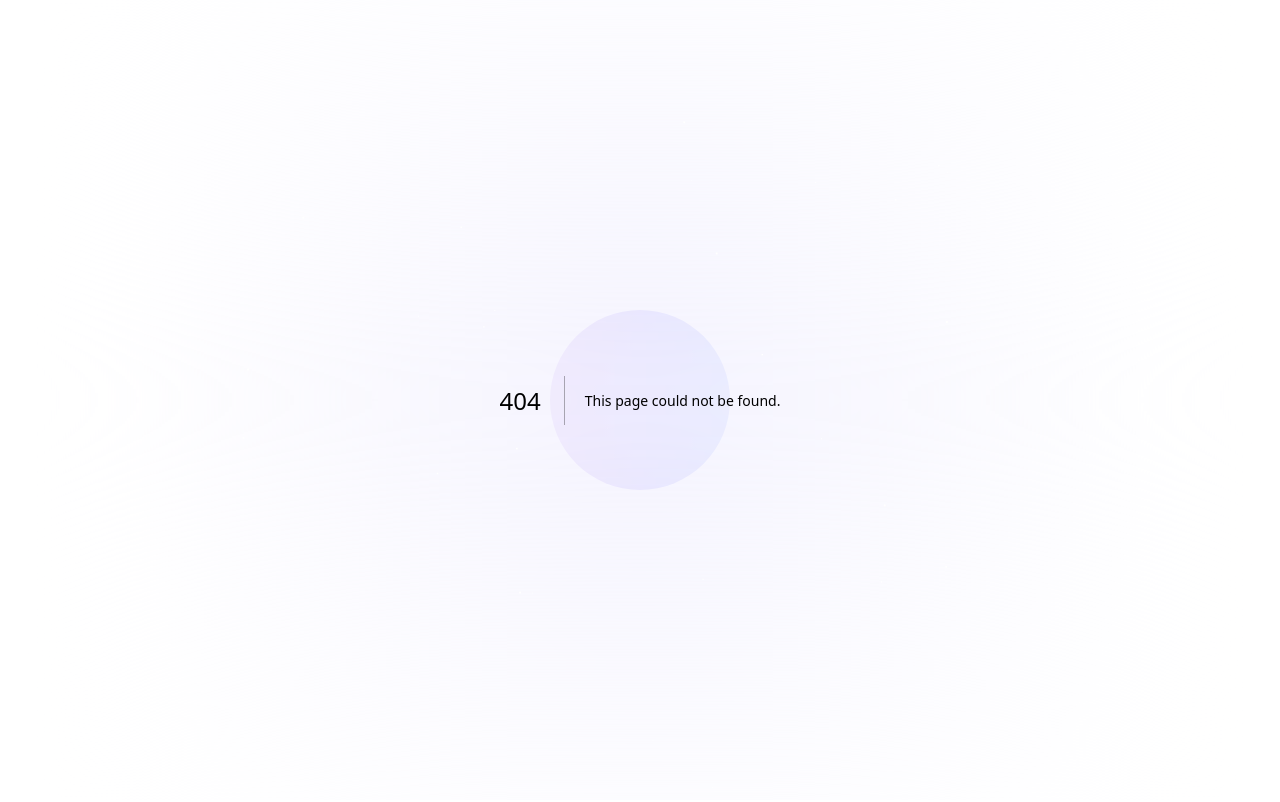
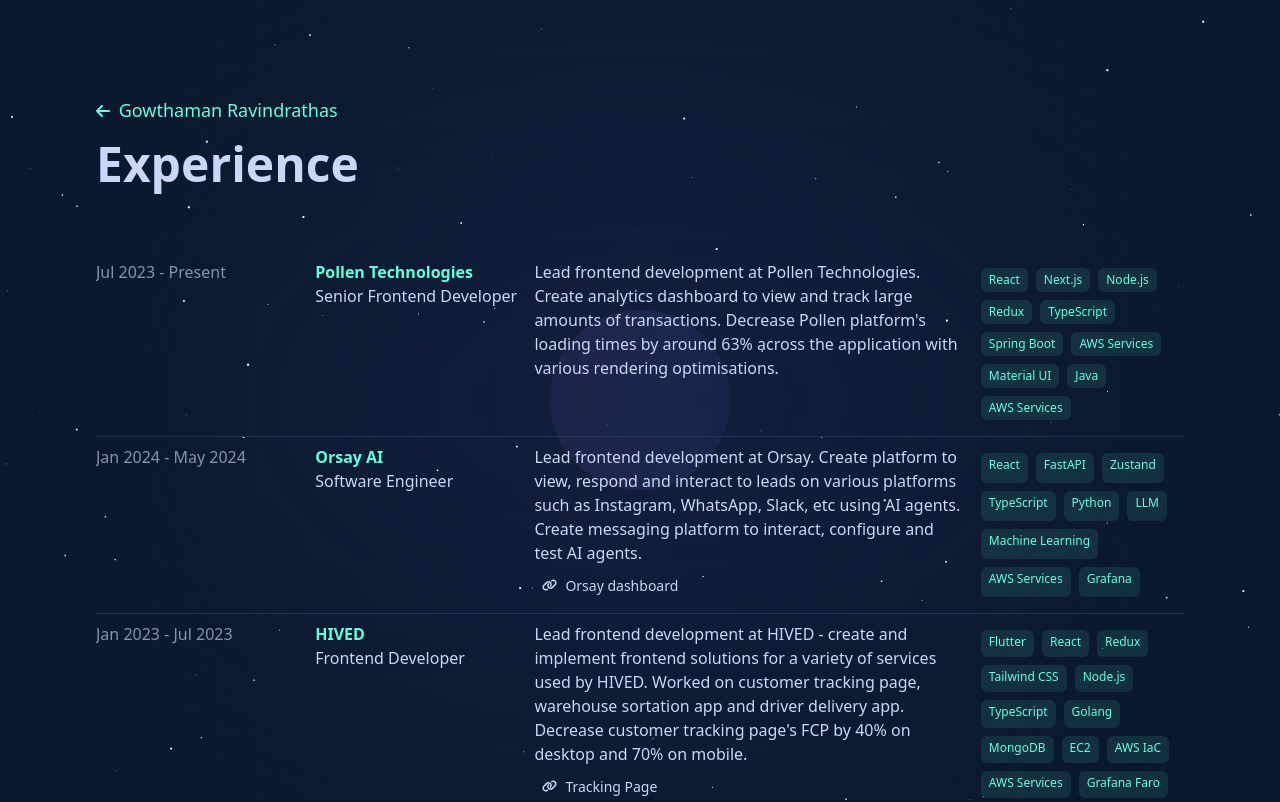
Before and after one commit to gowth6m/portfolio-v2, a Next.js app: page /experience in a window 1280 px wide. Before the commit this address had no page. Shown: the top 802 px of the page. Built offline with nearby package versions, Linux system fonts and the light colour scheme; a web font is replaced by a local one.

Commit message:
Add tictactoe online

```diff
--- /dev/null
+++ b/src/app/experience/page.tsx
@@ -0,0 +1,156 @@
+"use client";
+
+import { faArrowLeft, faLink } from "@fortawesome/free-solid-svg-icons";
+import { FontAwesomeIcon } from "@fortawesome/react-fontawesome";
+import { motion } from "framer-motion";
+import Link from "next/link";
+import {
+    ExperienceModel,
+    experience,
+} from "@/components/experience/experience.data";
+
+const ExperiencePage: React.FC = () => {
+    return (
+        <motion.div
+            className="container mx-auto max-w-screen-xl px-6 py-12 font-sans md:px-12 md:py-24 lg:px-24"
+            variants={containerVariants}
+            initial="hidden"
+            animate="visible"
+        >
+            <Link
+                className="text-lg text-[var(--green-bright)] group"
+                href={"/"}
+            >
+                <FontAwesomeIcon
+                    icon={faArrowLeft}
+                    className="inline h-[16px] hover:text-[var(--green-bright)] duration-150 pr-1 group-hover:translate-x-[-4px]"
+                ></FontAwesomeIcon>{" "}
+                Gowthaman Ravindrathas
+            </Link>
+            <h1 className="text-3xl font-bold text-[var(--lightest-slate)] md:text-5xl mb-16 mt-4">
+                Experience{" "}
+            </h1>
+            <div className="flex flex-col">
+                {/* Projects Table */}
+                {experience.map(
+                    (experience: ExperienceModel, index: number) => (
+                        <ExperienceItem
+                            key={index}
+                            experience={experience}
+                            index={index}
+                        />
+                    )
+                )}
+            </div>
+        </motion.div>
+    );
+};
+
+export default ExperiencePage;
+
+interface ExperienceItemProps {
+    experience: ExperienceModel;
+    index: number;
+}
+
+const ExperienceItem: React.FC<ExperienceItemProps> = ({
+    experience,
+    index,
+}) => {
+    return (
+        <motion.div
+            variants={itemVariants}
+            custom={index}
+            className="overflow-hidden"
+        >
+            <div className="grid grid-cols-5 my-2 gap-x-2 overflow-x-hidden overflow-hidden">
+                {/* Year */}
+                <div className="md:col-span-1 hidden md:flex">
+                    {experience.dates}
+                </div>
+
+                {/* Role Name */}
+                <div className="text-[var(--lightest-slate)] mr-4 md:mx-0">
+                    <Link
+                        href={experience.link}
+                        className="cursor-pointer font-bold text-[var(--green-bright)] hover:underline underline-offset-4 duration-150"
+                    >
+                        {experience.company}
+                    </Link>
+                    <br />
+                    {experience.role}
+                </div>
+
+                <div className="text-[var(--lightest-slate)] mr-4 md:mx-0 col-span-2">
+                    {experience.description}
+
+                    {/* Projects */}
+                    {experience.projects && (
+                        <div className="flex flex-col gap-y-2 my-2">
+                            {experience.projects.map((project) => (
+                                <div key={project.title} className="group">
+                                    <a
+                                        className="text-[var(--lightest-slate)] text-sm group-hover:text-[var(--green-bright)] duration-150"
+                                        href={project.link}
+                                        target="_blank"
+                                    >
+                                        <FontAwesomeIcon
+                                            icon={faLink}
+                                            className="inline h-[12px] px-2 group-hover:text-[var(--green-bright)] duration-150"
+                                            size="xs"
+                                        />
+                                        {project.title}
+                                    </a>
+                                </div>
+                            ))}
+                        </div>
+                    )}
+                </div>
+
+                {/* Tech Stack */}
+                <div className="flex-wrap gap-2 p-2 hidden md:flex">
+                    {experience.technologies.map(
+                        (tech: string, index: number) => (
+                            <span
+                                key={index}
+                                className="text-[var(--green-bright)] text-xs bg-[var(--green-tint)] px-2 py-1 rounded-md"
+                            >
+                                {tech}
+                            </span>
+                        )
+                    )}
+                </div>
+            </div>
+            <div className="w-full border-b-[0.5px] border-[var(--lightest-navy)]"></div>
+        </motion.div>
+    );
+};
+
+const containerVariants = {
+    hidden: { opacity: 0, x: 100 },
+    visible: {
+        opacity: 1,
+        x: 0,
+        transition: {
+            type: "spring",
+            stiffness: 100,
+            damping: 10,
+            duration: 2,
+            delay: 0.1,
+        },
+    },
+};
+
+const itemVariants = {
+    hidden: { opacity: 0, x: 100 },
+    visible: (custom: any) => ({
+        opacity: 1,
+        x: 0,
+        transition: {
+            delay: custom * 0.08,
+            type: "spring",
+            stiffness: 100,
+            damping: 20,
+        },
+    }),
+};
--- a/src/components/experience/experience.data.tsx
+++ b/src/components/experience/experience.data.tsx
@@ -1,4 +1,5 @@
 type ExperienceModel = {
+    display: boolean;
     role: string;
     company: string;
     link: string;
@@ -14,6 +15,7 @@
 
 const experience: ExperienceModel[] = [
     {
+        display: true,
         role: "Senior Frontend Developer",
         company: "Pollen Technologies",
         link: "https://www.pollentechnologies.com/",
@@ -36,6 +38,7 @@
         projects: [],
     },
     {
+        display: true,
         role: "Software Engineer",
         company: "Orsay AI",
         link: "https://orsay.ai",
@@ -62,6 +65,7 @@
         ],
     },
     {
+        display: true,
         role: "Frontend Developer",
         company: "HIVED",
         link: "https://hived.space",
@@ -96,6 +100,7 @@
         ],
     },
     {
+        display: true,
         role: "Software Engineer",
         company: "University of Exeter",
         link: "https://www.exeter.ac.uk/",
@@ -128,6 +133,7 @@
         ],
     },
     {
+        display: false,
         role: "Full Stack Developer",
         company: "Swmstudios",
         link: "https://swmstudios.com/",
@@ -151,6 +157,7 @@
         ],
     },
     {
+        display: false,
         role: "Frontend Developer",
         company: "Nocxa",
         link: "https://nocxa.com/",
--- a/src/components/experience/experience.tsx
+++ b/src/components/experience/experience.tsx
@@ -5,6 +5,7 @@
 import { faArrowRight, faLink } from "@fortawesome/free-solid-svg-icons";
 import { motion } from "framer-motion";
 import { ExperienceModel, experience } from "./experience.data";
+import Link from "next/link";
 
 export default function Experience() {
     return (
@@ -29,7 +30,9 @@
                 initial="hidden"
                 animate="visible"
             >
-        {experience.map((experience: ExperienceModel, index: number) => (
+                {experience
+                    .filter((e) => e.display)
+                    .map((experience: ExperienceModel, index: number) => (
                         <motion.div
                             key={index}
                             className="flex flex-col md:flex-row gap-x-4 justify-start align-top item-hover"
@@ -55,12 +58,17 @@
                                     </a>
                                 </h2>
 
-              <p className="text-sm mb-0">{experience.description}</p>
+                                <p className="text-sm mb-0">
+                                    {experience.description}
+                                </p>
 
                                 {experience.projects && (
                                     <div className="flex flex-col gap-y-2 mb-2">
                                         {experience.projects.map((project) => (
-                    <div key={project.title} className="group">
+                                            <div
+                                                key={project.title}
+                                                className="group"
+                                            >
                                                 <a
                                                     className="text-[var(--lightest-slate)] text-sm group-hover:text-[var(--green-bright)] duration-150"
                                                     href={project.link}
@@ -79,20 +87,32 @@
                                 )}
 
                                 <div className="flex flex-wrap gap-2">
-                {experience.technologies.map((technology) => (
+                                    {experience.technologies.map(
+                                        (technology) => (
                                             <span
                                                 key={technology}
                                                 className="text-[var(--green-bright)] text-xs bg-[var(--green-tint)] px-2 py-1 rounded-md"
                                             >
                                                 {technology}
                                             </span>
-                ))}
+                                        )
+                                    )}
                                 </div>
                             </div>
                         </motion.div>
                     ))}
             </motion.div>
 
+            <Link
+                className="mt-12 group cursor-pointer text-bold text-[var(--lightest-slate)] hover:underline underline-offset-4 duration-150 text-right"
+                href={"experience"}
+            >
+                View Full Résumé{" "}
+                <FontAwesomeIcon
+                    icon={faArrowRight}
+                    className="inline h-[16px] hover:text-[var(--green-bright)] px-1 duration-150 group-hover:translate-x-2"
+                />
+            </Link>
             {/* <a
         className="mt-12 group cursor-pointer text-bold text-[var(--lightest-slate)] hover:underline underline-offset-4 duration-150 text-right"
         href={"./"}
--- a/src/components/footer/footer.tsx
+++ b/src/components/footer/footer.tsx
@@ -29,7 +29,7 @@
         <FontAwesomeIcon
           icon={faShuttleSpace}
           className="inline h-[40px] hover:text-[var(--green-bright)] px-4 duration-150 -rotate-45 group-hover:translate-y-[-4px] group-hover:translate-x-[4px] group-hover:text-[var(--green-bright)]"
-          size="xs"
+          size="lg"
         />
       </button>
       {isPopupVisible && <Popup closePopup={closePopup} />}
--- a/src/components/projects/projects.data.tsx
+++ b/src/components/projects/projects.data.tsx
@@ -31,6 +31,27 @@
     },
     {
         year: 2023,
+        title: "Tic-tac-toe Online",
+        description: `A platform to invite friends to play Tic-tac-toe on a board of any size and winning condition over the internet!`,
+        image: "./images/tictactoe.png",
+        link: "https://online-tictactoe.vercel.app",
+        github: "https://github.com/gowth6m/online-tictactoe-backend",
+        stack: [
+            "Golang",
+            "Gin-Gonic",
+            "MongoDB",
+            "Pusher",
+            "WebSockets",
+            "Vercel",
+            "React",
+            "Tailwind",
+            "Zustand",
+            "Tanstack Query",
+        ],
+        display: true,
+    },
+    {
+        year: 2023,
         title: "Neuraliser",
         description:
             "Application for visualising neural networks as directed graphs. Allows you to upload JSON files with data about layers, nodes and edges of the neural network then visualise, edit and export the updated neural network.",
@@ -51,7 +72,8 @@
     {
         year: 2023,
         title: "Orsay AI",
-        description: "Personal AI to book more calls than sales team.",
+        description:
+            "A platform to view, respond and interact to leads on various platforms such as Instagram, WhatsApp, Slack, etc using AI agents. Also, talk to AI agents and configure them to respond to leads.",
         image: "./images/orsay.png",
         link: "https://app.orsay.ai",
         stack: [
```
Also changed, not shown: public/images/tictactoe.png (added). Lines whose indentation alone changed are shown as unchanged.
